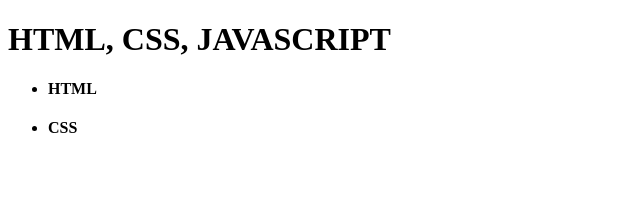
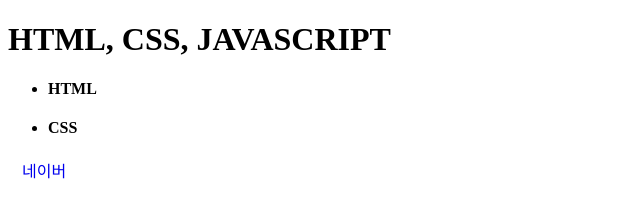
Before and after one commit to jaderuby2109/MyPage, a plain HTML site: page index.html in a window 1280 px wide. Shown: the full height of the page, 0-640 px from the left. Drawn offline with Linux system fonts and the light colour scheme.

Commit message:
버튼 수정

```diff
--- a/index.html
+++ b/index.html
@@ -19,6 +19,6 @@
         <LI><H4>HTML</H4></LI>
         <LI><H4>CSS</H4></LI>
     </UL>
-    <a href="https://www.naver.com" class="btn"></a>
+    <a href="https://www.naver.com" class="btn">네이버</a>
 </body>
 </html>
```
